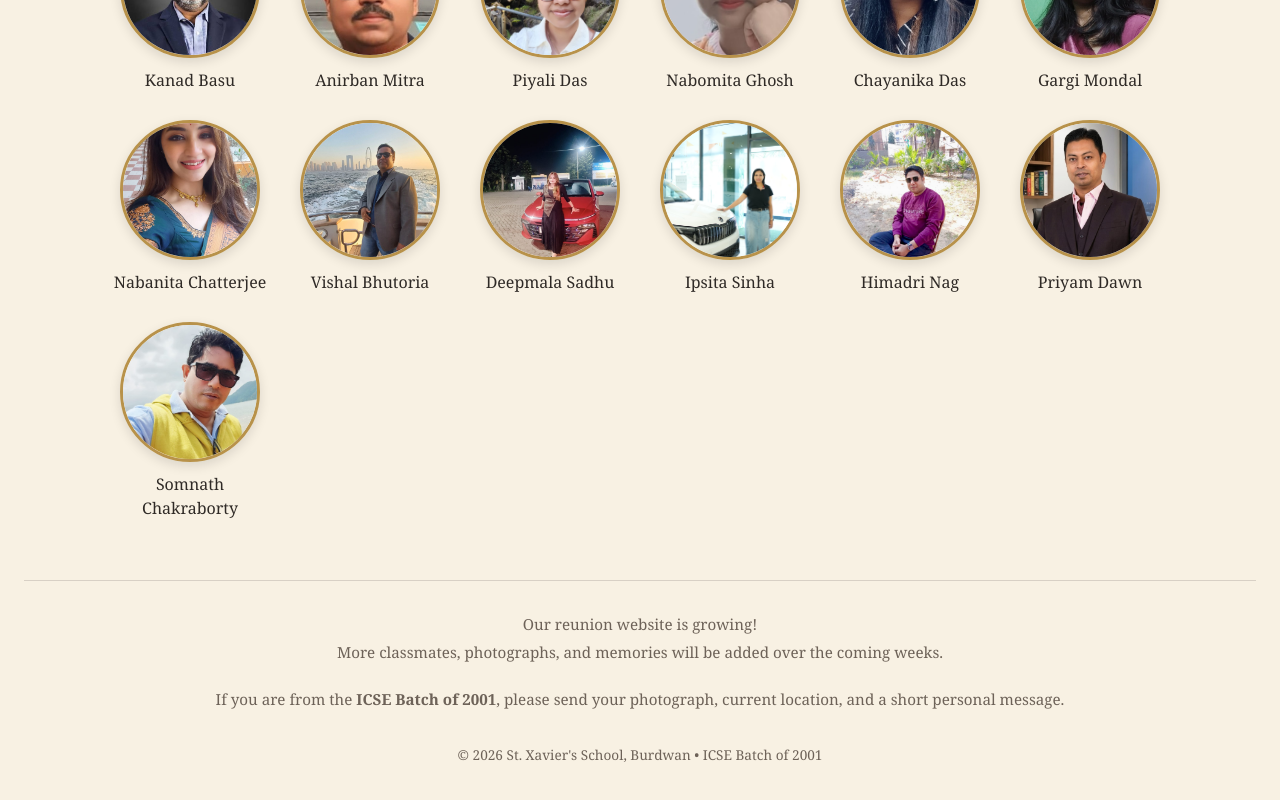
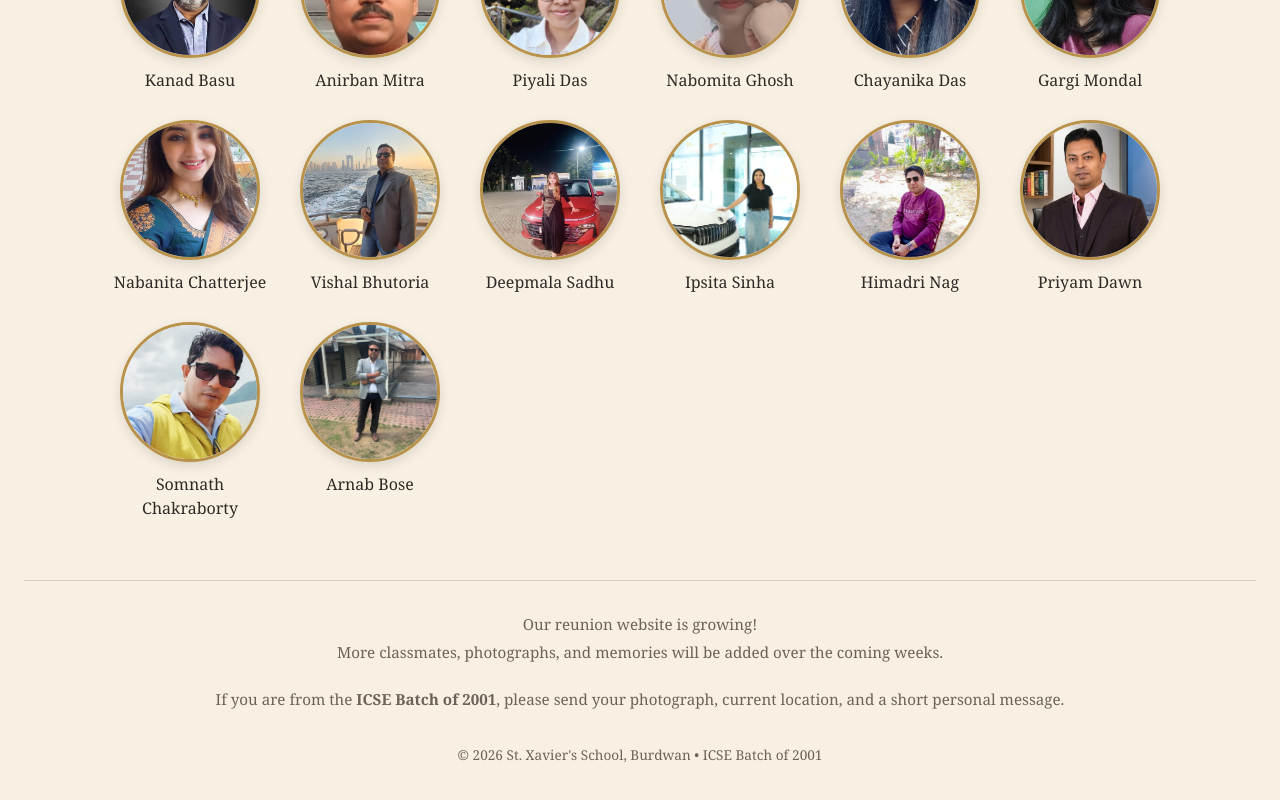
Before and after one commit to kanadbasu/school-reunion-25, a Next.js app: page / in a window 1280 px wide. Shown: the part 708-1508 px from the top of the page. Built offline with nearby package versions, Linux system fonts and the light colour scheme.

Commit message:
Update Anirban's photo

```diff
--- a/app/page.tsx
+++ b/app/page.tsx
@@ -79,6 +79,12 @@ const classmates = [
     photo: "/somnath.jpeg",
     location: "Kolkata, India",
     message: "Adda with friends both in class and outside (BBT - Bam Bat tala)."
+  },
+  {
+    name: "Arnab Bose",
+    photo: "/arnab.jpeg",
+    location: "Burdwan, India",
+    message: "Gossips during games period."
   },
 ];
 
```
Also changed, not shown: public/arnab.jpeg (added).
